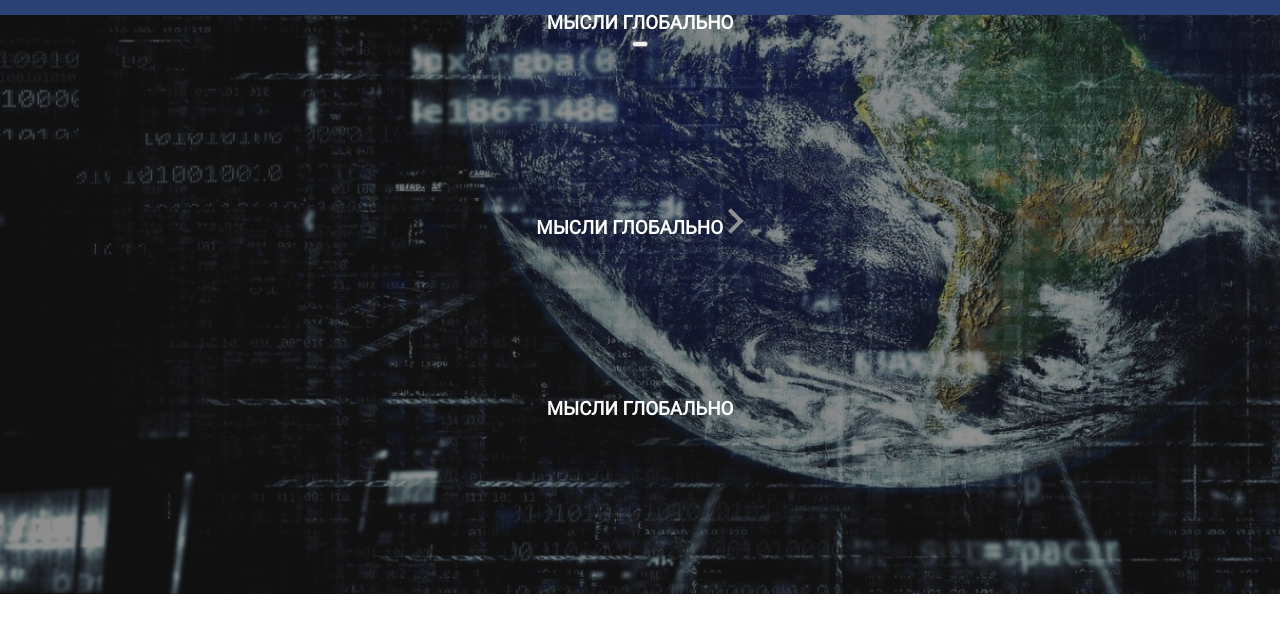
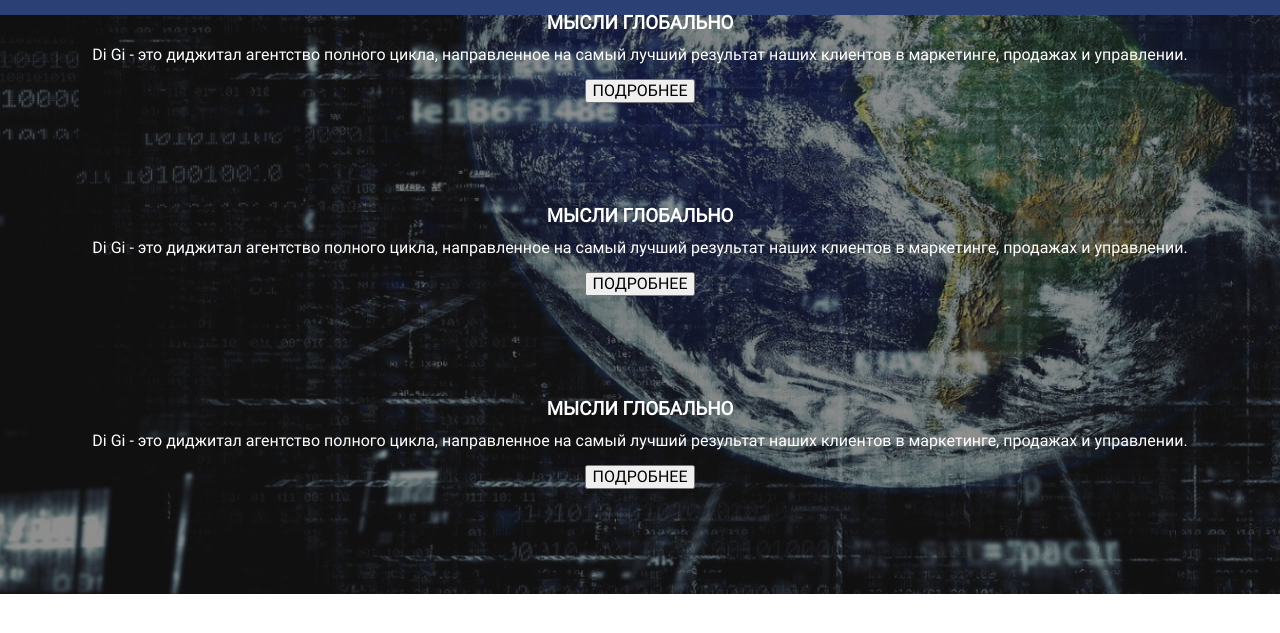
Before and after one commit to irinapartas/mobilefirst, a plain HTML site: page index.html in a window 1280 px wide. Shown: the part 85-718 px from the top of the page. Drawn offline with nearby package versions, Linux system fonts and the light colour scheme; files whose address does not match are found by name.

Commit message:
first block

```diff
--- a/index.html
+++ b/index.html
@@ -20,7 +20,7 @@
           </a>
         </div>
         <nav class="menu"></nav>
-        <buttom class="menu__btn"></buttom@im>
+        <button class="menu__btn"></buttom@im>
       </div>
     </div>
   </header>
@@ -29,20 +29,34 @@
   <div class="top-slider">
     <div class="top-slider__item">
       <h3 class="top-slider__title">
-        МЫСЛИ ГЛОБАЛЬНО
+        МЫСЛИ
+        ГЛОБАЛЬНО
       </h3>
-      <button clas="top-slider__btn"></button>
+      <p class="top-slider__text">
+        Di Gі - это диджитал агентство полного цикла, направленное на самый лучший результат наших клиентов в маркетинге, продажах и управлении.
+      </p>
+      <button class="top-slider__btn">ПОДРОБНЕЕ</button>
     </div>
     <div class="top-slider__item">
-      <h3 class="top-slider__title">МЫСЛИ ГЛОБАЛЬНО
-             <img src="images/next-arrow.svg" alt="Next"> </h3>
+      <h3 class="top-slider__title">
+        МЫСЛИ
+        ГЛОБАЛЬНО
+      </h3>
+      <p class="top-slider__text">
+        Di Gі - это диджитал агентство полного цикла, направленное на самый лучший результат наших клиентов в маркетинге, продажах и управлении.
+      </p>
+      <button class="top-slider__btn">ПОДРОБНЕЕ</button>
+      </div>
+    <div class="top-slider__item">
+      <h3 class="top-slider__title">
+        МЫСЛИ
+        ГЛОБАЛЬНО
+      </h3>
+      <p class="top-slider__text">
+        Di Gі - это диджитал агентство полного цикла, направленное на самый лучший результат наших клиентов в маркетинге, продажах и управлении.
+      </p>
+      <button class="top-slider__btn">ПОДРОБНЕЕ</button>
     </div>
-
-    <div class="top-slider__item">
-      <h3 class="top-slider__title">МЫСЛИ ГЛОБАЛЬНО</h3>
-    </div>
-
-
   </div>
 </section>
 
--- a/js/main.js
+++ b/js/main.js
@@ -16,7 +16,7 @@ $(function(){
           {
             breakpoint: 640,
             settings: {
-                arrows: false;
+                arrows: false,
             }
           }
 
--- a/scss/style.scss
+++ b/scss/style.scss
@@ -20,7 +20,12 @@ margin: 0;
 padding: 0;
 list-style: none;
 }
-button
+button {
+    padding: 0;
+}
+p {
+    margin: 0;
+}
 
     body {
         min-width: 320px;
@@ -120,15 +125,10 @@ position: relative;
 .head {
     background-image: url(../images/bg-img.jpg);
     background-repeat: no-repeat;
-    background-position: -64px center;
+    background-position: center center;
     background-size: cover;
     min-height: 193px;
 }
-@media (min-width: 640px){
-    .head{
-        min-height: 386px;
-        background-position: -162px center;
-    }
 
 .top-slider {
     background: rgba(33, 33, 33, 0.5);
@@ -146,7 +146,7 @@ position: relative;
     padding: 36px 0 28px;
     max-width: 243px;
     margin: 0 auto;
-    position:
+    position: absolute;
     &::after {
       content: "";
 position: absolute;
@@ -158,6 +158,9 @@ width: 61px;
 margin: 0 auto;
 background-color: $text-color;
     }
+}
+&__text {
+    display: none;
 }
 &__btn{
     display: none;
@@ -200,6 +203,7 @@ button{
         }
         &__btn {
            display: block;
+           font-weight: 500;
            margin-bottom: 0 auto 113px;
            font-size: 18px;
            background-color: $accent;
@@ -226,10 +230,68 @@ button{
         .slick-next{
             background-color: $bg-color;
             bottom: calc(50% - 56px);
+
         }
     }
-
-
-
-
 }
+@media (min-width: 768px){
+.top-slider{
+    &__item {
+        min-height: 465px;
+    }
+    &__titile {
+        padding: 87px 0 0;
+        margin: 0 auto 0;
+        max-width: 520px;
+        &::after{
+            display: none;
+        }
+    }
+    &__text {
+        padding: 25px 0 32px;
+        font-family: "RobotoCondensed-Regular";
+        line-height: 20px;
+        font-size: 18px;
+        font-weight: 400;
+        display: block;
+        max-width: 587px;
+        margin: 0 auto;
+    }
+}
+}
+@media (min-width: 1024px){
+    .top-slider{
+        &__item{
+            min-height: 618px;
+        }
+        &__titile{
+            padding-top: 101px;
+            font-size: 84px;
+            line-height: 84px;
+            letter-spacing: 2px;
+            max-width: 750px;
+        }
+        .slick-dots{
+            bottom: 80px;
+        }
+    }
+    }
+    @media (min-width: 1440px){
+        .top-slider{
+            &__item{
+                min-height: 668px;
+            }
+            &__titile{
+                padding-top: 107px;
+                font-size: 96px;
+                line-height: 96px;
+                letter-spacing: 2px;
+                max-width: 865;
+            }
+            &__text{
+                font-size: 24px;
+                line-height: 26px;
+                max-width: 886px;
+            }
+        }
+        }
```
